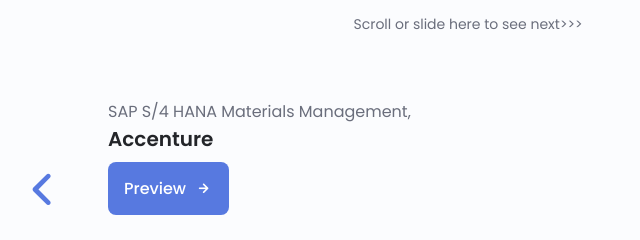
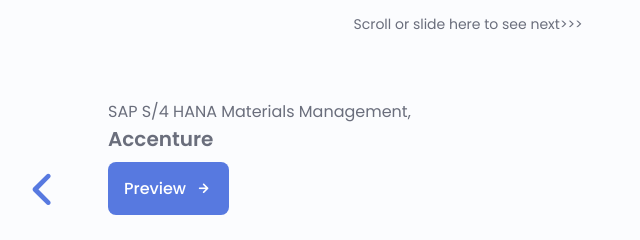
Before and after one commit to Ankita-Kulkarni/Ankita-Kulkarni-Portfolio, a plain HTML site: page index.html in a window 1280 px wide. Shown: the part 3460-3700 px from the top of the page, 172-812 px from the left. Drawn offline with nearby package versions, Linux system fonts and the light colour scheme.

Commit message:
Update index.html

```diff
--- a/index.html
+++ b/index.html
@@ -559,7 +559,7 @@
 				<!--==================== Certificate 1 ====================-->
 					<div class="portfolio__content grid swiper-slide">
 						<div class="portfolio_">
-						 SAP S/4 HANA Materials Management, <br> <h4 class="portfolio__title"> Accenture </h4>
+						 SAP S/4 HANA Materials Management, <br> <h5 class="portfolio__title"> Accenture </h5>
 						<div class="portfolio__data">
                             <a href=""
                                 class="button button--flex button--small portfolio_-button">
```
